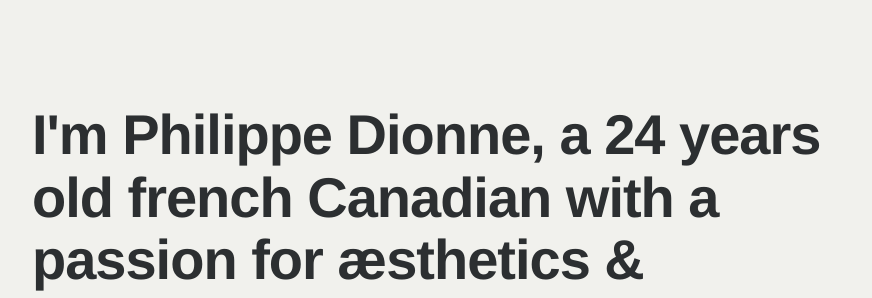
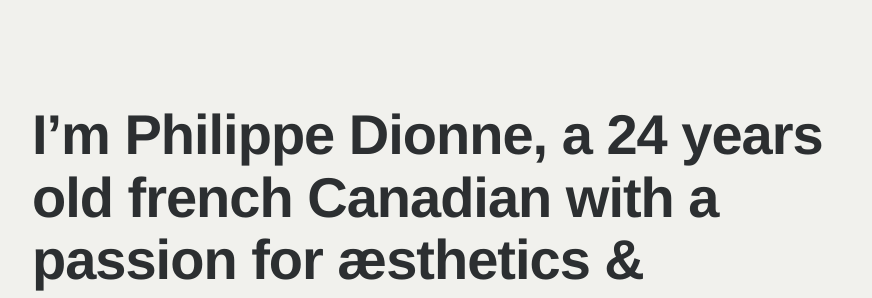
Before and after one commit to phildionne/phildionne.com, a Jekyll site: the page built from index.html, in a window 1280 px wide. Shown: the top 298 px of the page, without its empty margins (94-966 px from the left). Built offline with Jekyll 4.4.1, drawn with Linux system fonts in a browser that asks for light colours; some web fonts are replaced.

Commit message:
Replace ' with ’

```diff
--- a/index.html
+++ b/index.html
@@ -9,7 +9,7 @@ layout: default
     <div class="row-fluid">
       <div class="span8 offset1">
         <section id="presentation" itemscope itemtype="http://schema.org/Person">
-          <p class="lead-text">I'm <span itemprop="name">Philippe Dionne</span>, a 24 years old french Canadian with a passion for &aelig;sthetics & technology striving for a higher purpose.</p>
+          <p class="lead-text">I’m <span itemprop="name">Philippe Dionne</span>, a 24 years old french Canadian with a passion for &aelig;sthetics & technology striving for a higher purpose.</p>
 
           <hr class="invisible">
 
```
